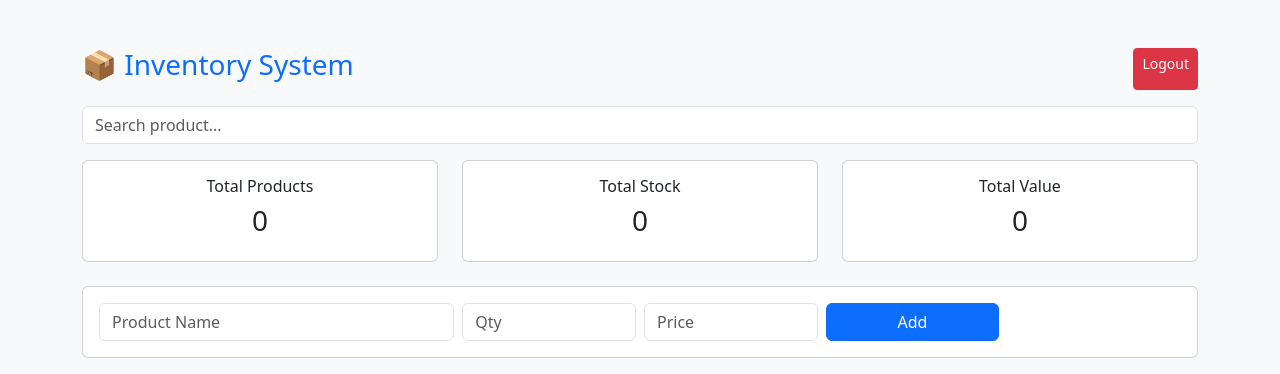
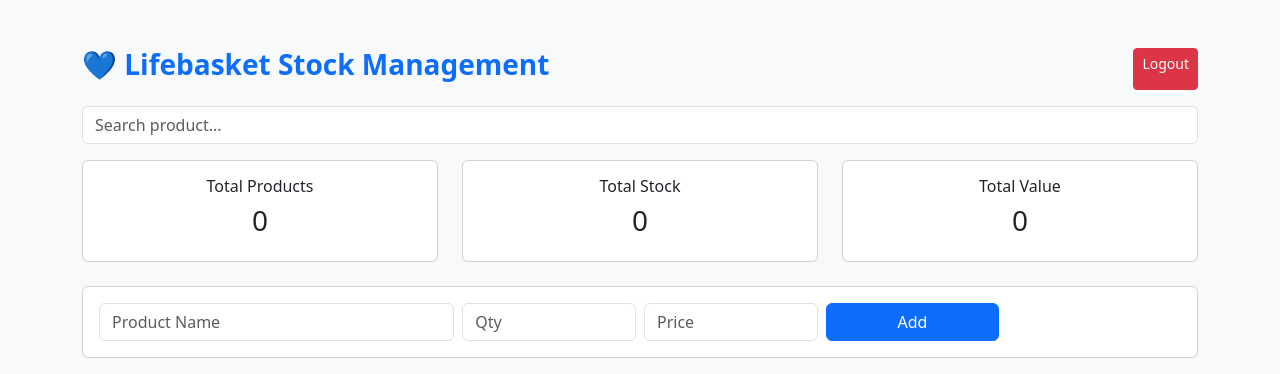
Before and after one commit to jakiya09/inventory-system, a Flask app: page / in a window 1280 px wide. Shown: the top 374 px of the page. Run offline with Flask 3, Linux system fonts and the light colour scheme; the visitor is signed in with stand-in values (Sample User, id 1); data that the repository does not hold is empty.

Commit message:
Update index.html

```diff
--- a/templates/index.html
+++ b/templates/index.html
@@ -1,7 +1,7 @@
 <!DOCTYPE html>
 <html>
 <head>
-    <title>Inventory System</title>
+    <title>Lifebasket Stock Management System</title>
     <link rel="stylesheet" href="https://cdn.jsdelivr.net/npm/bootstrap@5.3.3/dist/css/bootstrap.min.css">
 </head>
 
@@ -10,7 +10,7 @@
 <div class="container mt-5">
 
     <div class="d-flex justify-content-between mb-3">
-        <h3 class="text-primary">📦 Inventory System</h3>
+        <h3 class="text-primary fw-bold">💙 Lifebasket Stock Management</h3>
         <a href="/logout" class="btn btn-danger btn-sm">Logout</a>
     </div>
 
```
